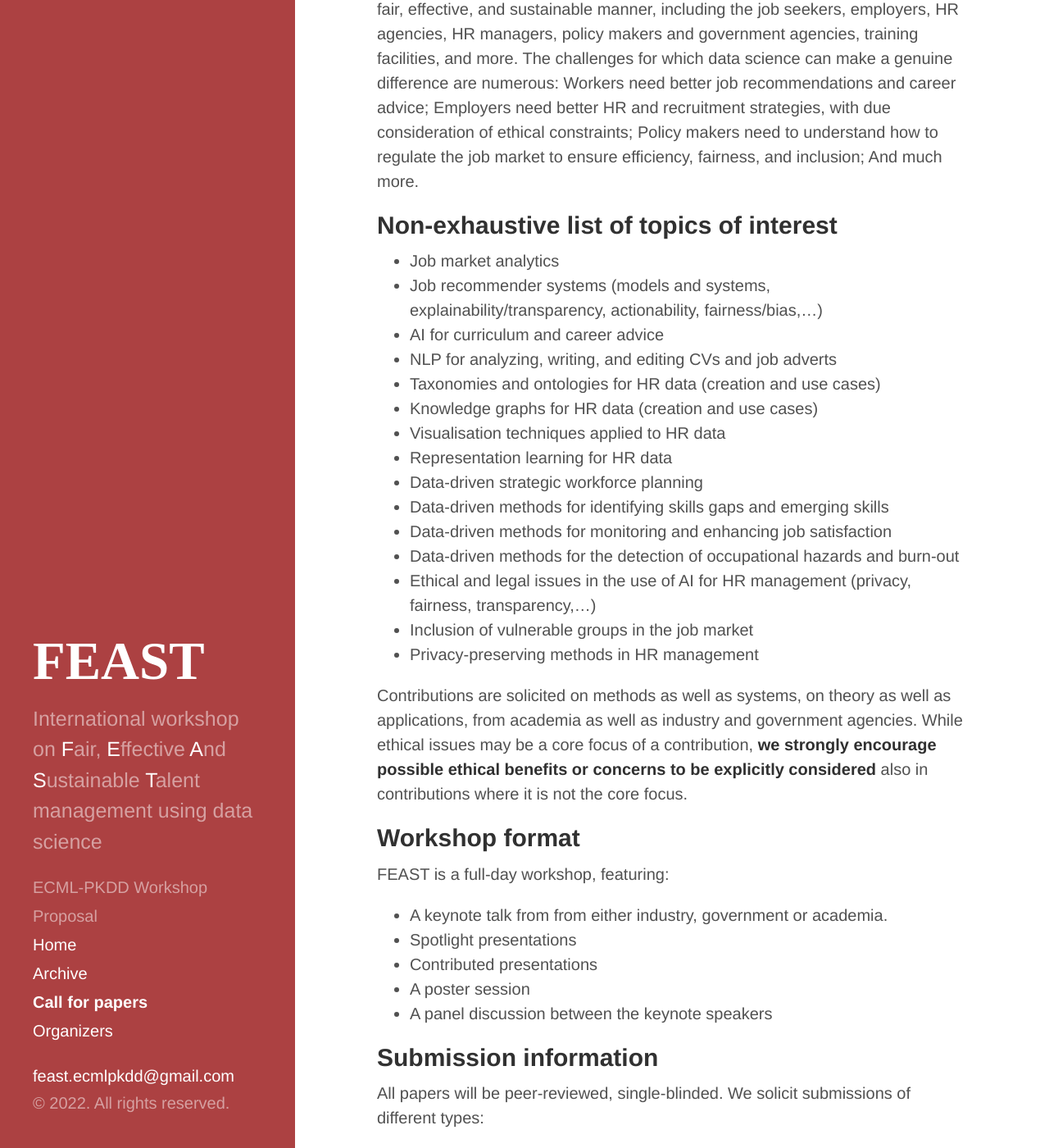
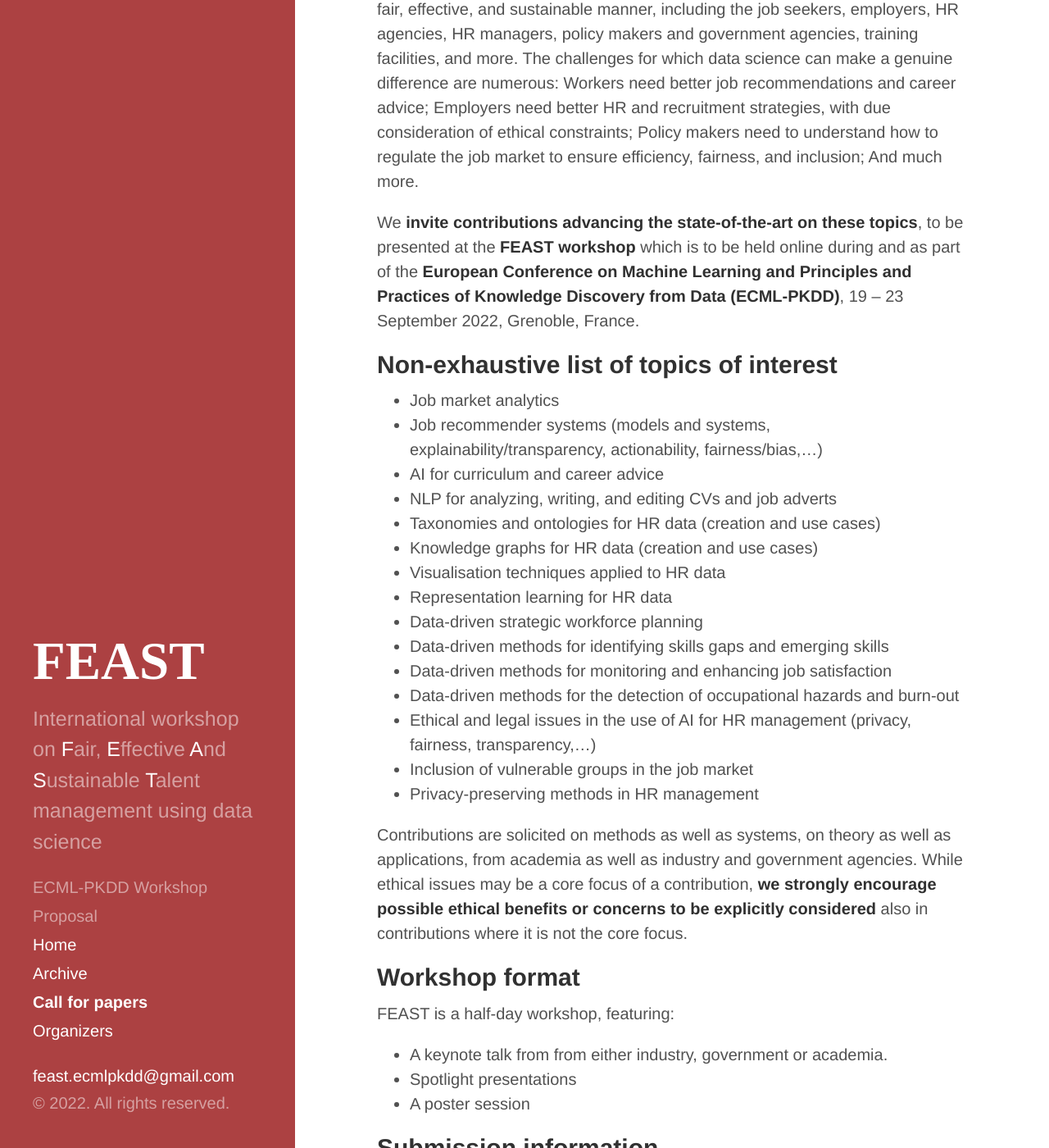
Before and after one commit to feast-ecmlpkdd/feast-ecmlpkdd.github.io, a Jekyll site: the page built from pages/cfp.md, in a window 1280 px wide and 1400 px high, scrolled down 313 px. Shown: the whole window at 82% size. Built offline with Jekyll 4.4.1, drawn with Linux system fonts in a browser that asks for light colours; some of the changed text lies outside the part shown.

Commit message:
update cfp

```diff
--- a/pages/cfp.md
+++ b/pages/cfp.md
@@ -7,6 +7,7 @@
 ---
 The FEAST workshop aims to address the __challenges of the contemporary job market and human resources management__ by means of __data-driven solutions__ that better enable all relevant stakeholders to achieve their goals in a fair, effective, and sustainable manner, including the job seekers, employers, HR agencies, HR managers, policy makers and government agencies, training facilities, and more. The challenges for which data science can make a genuine difference are numerous: Workers need better job recommendations and career advice; Employers need better HR and recruitment strategies, with due consideration of ethical constraints; Policy makers need to understand how to regulate the job market to ensure efficiency, fairness, and inclusion; And much more.
 
+We __invite contributions advancing the state-of-the-art on these topics__, to be presented at the __FEAST workshop__ which is to be held online during and as part of the __European Conference on Machine Learning and Principles and Practices of Knowledge Discovery from Data (ECML-PKDD)__, 19 – 23 September 2022, Grenoble, France.
 
 ## Non-exhaustive list of topics of interest
 * Job market analytics
@@ -28,12 +29,10 @@
 Contributions are solicited on methods as well as systems, on theory as well as applications, from academia as well as industry and government agencies. While ethical issues may be a core focus of a contribution, __we strongly encourage possible ethical benefits or concerns to be explicitly considered__ also in contributions where it is not the core focus.
 
 ## Workshop format
-FEAST is a full-day workshop, featuring:
+FEAST is a half-day workshop, featuring:
 * A keynote talk from from either industry, government or academia.
 * Spotlight presentations
-* Contributed presentations
 * A poster session
-* A panel discussion between the keynote speakers
 
 ## Submission information
 All papers will be peer-reviewed, single-blinded. We solicit submissions of different types:
@@ -50,7 +49,16 @@
 
 For accepted contributions, at least one author must register for the conference and attend the workshop to present the work.
 
+Submit via EasyChair: <https://easychair.org/conferences/?conf=feast2022>
+
+### Important Dates
+* __Submission__: July 01, 2022
+* __Notification__: July 25, 2022
+* __Camera-ready__: August 26, 2022
+* __Workshop date__: September 23, 2022
+
 ## Further information and Contact
 * __Organizers__: Bo Kang, Stijn Baert, Tijl De Bie
 * __Website URL__: <https://feast-ecmlpkdd.github.io>
+* __Submission URL__: <https://easychair.org/conferences/?conf=feast2022>
 * __E-mail__: <mailto:feast.ecmlpkdd@gmail.com>
```
